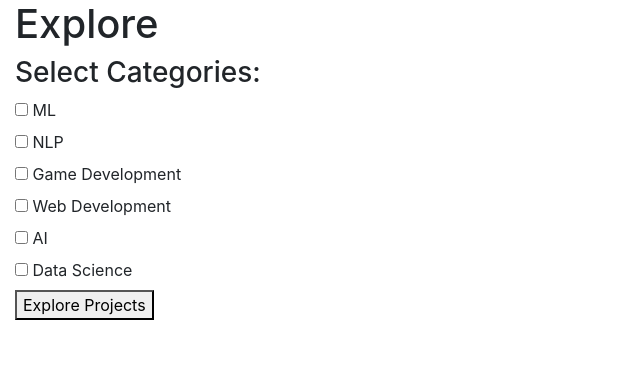
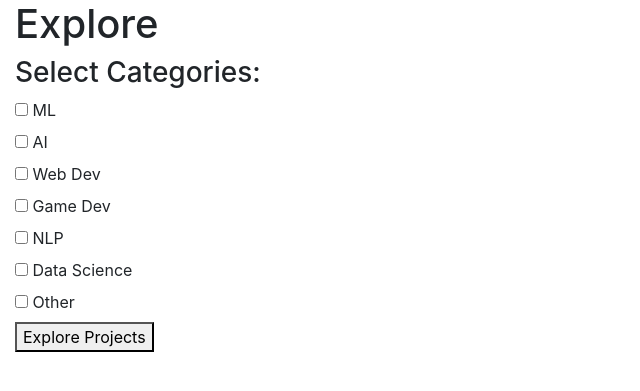
Before and after one commit to MA0610/DatabaseProjectWebsite, a Flask app: page /exploreProjects in a window 1280 px wide. Shown: the part 56-447 px from the top of the page, without its empty margins (0-640 px from the left). Run offline with Flask 3, Linux system fonts and the light colour scheme; some libraries are stand-ins or nearby versions.

Commit message:
explore checkboxes to match submit checkboxes

```diff
--- a/Databases Project Website/templates/explore.html
+++ b/Databases Project Website/templates/explore.html
@@ -21,11 +21,12 @@
         <h3>Select Categories:</h3>
 
         <label><input type="checkbox" name="categories" value="ML"> ML</label><br>
+        <label><input type="checkbox" name="categories" value="AI"> AI</label><br>
+        <label><input type="checkbox" name="categories" value="Web Dev"> Web Dev</label><br>
+        <label><input type="checkbox" name="categories" value="Game Dev"> Game Dev</label><br>
         <label><input type="checkbox" name="categories" value="NLP"> NLP</label><br>
-        <label><input type="checkbox" name="categories" value="Game Development"> Game Development</label><br>
-        <label><input type="checkbox" name="categories" value="Web Development"> Web Development</label><br>
-        <label><input type="checkbox" name="categories" value="AI"> AI</label><br>
         <label><input type="checkbox" name="categories" value="Data Science"> Data Science</label><br>
+        <label><input type="checkbox" name="categories" value="Other"> Other</label><br>
 
         <button type="submit">Explore Projects</button>
     </form>
```
